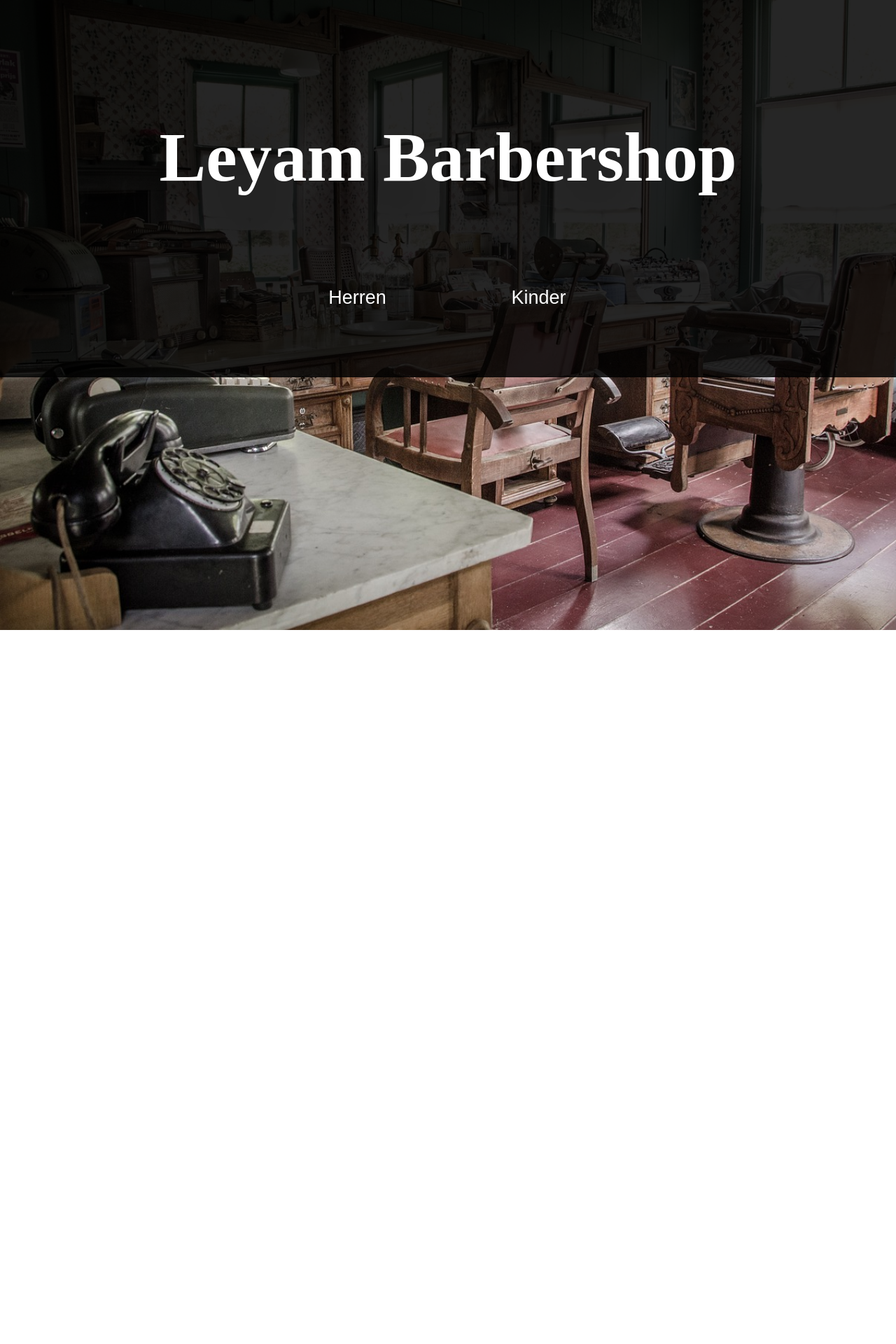
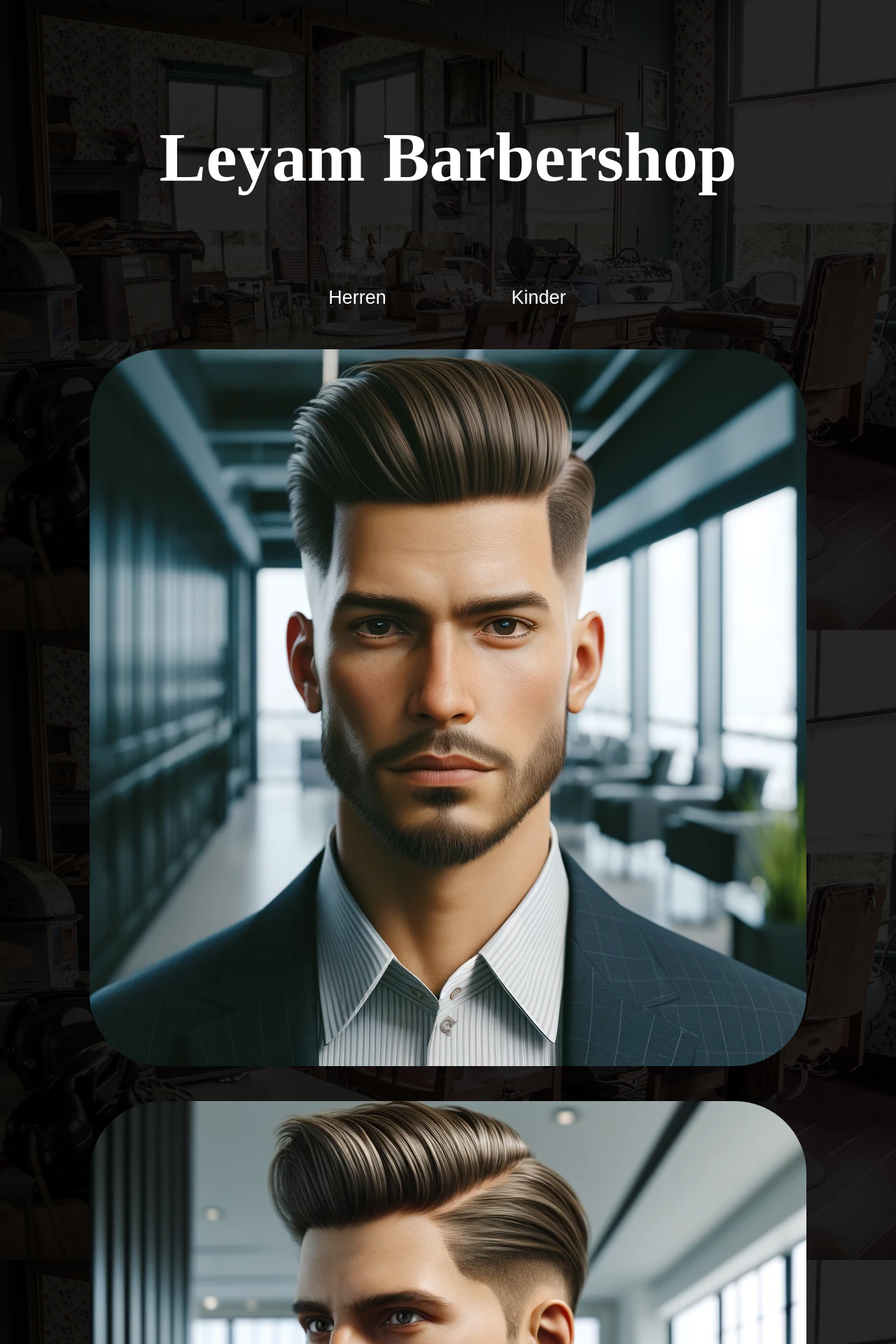
Before and after one commit to leyambarbershop/lbs, a Jekyll site: the page built from index.html, in a window 1280 px wide. Shown: the top 1920 px of the page at 70% size. Built offline with Jekyll 4.4.1, drawn with Linux system fonts in a browser that asks for light colours; before the commit the page ends 900 px from its top, so only the background shows below that.

Commit message:
add the same content to index.html as in herren.html

```diff
--- a/_config.yml
+++ b/_config.yml
@@ -26,6 +26,7 @@ description: >- # this means to ignore newlines until "baseurl:"
   Google search results) and in your feed.xml site description.
 baseurl: "/barber" # the subpath of your site, e.g. /blog
 url: http://alekszivko.github.io
+#baseurl: ""
 #url: ""
 #twitter_username: jekyllrb
 #github_username:  jekyll
--- a/index.html
+++ b/index.html
@@ -3,9 +3,24 @@ layout: default
 title: Leyam Barbershop
 ---
 <!DOCTYPE html>
-<html>
-  <head>
-  </head>
-  <body>
-  </body>
+<html lang="en">
+<head>
+  <meta charset="UTF-8">
+  <title>((page.title))</title>
+</head>
+<body>
+{% for file in site.static_files %}
+{% assign pageurl = page.url | replace: 'herren.html', '' %}
+{% if file.path contains '/assets/images/herren' %}
+{% if file.extname == '.jpg' or file.extname == '.jpeg' or file.extname == '.JPG' or file.extname
+== '.JPEG' or file.extname == '.webp' %}
+<div class="image-container">
+  <div class="image-frame">
+    <img class="image" src="{{site.baseurl}}{{file.path}}" />
+  </div>
+</div>
+{% endif %}
+{% endif %}
+{% endfor %}
+</body>
 </html>
```
